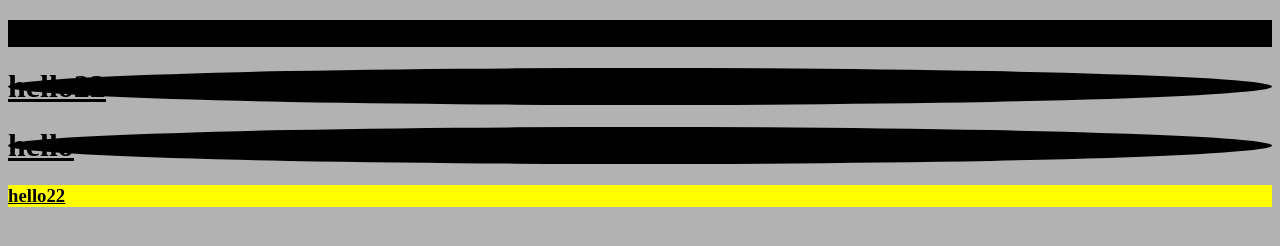
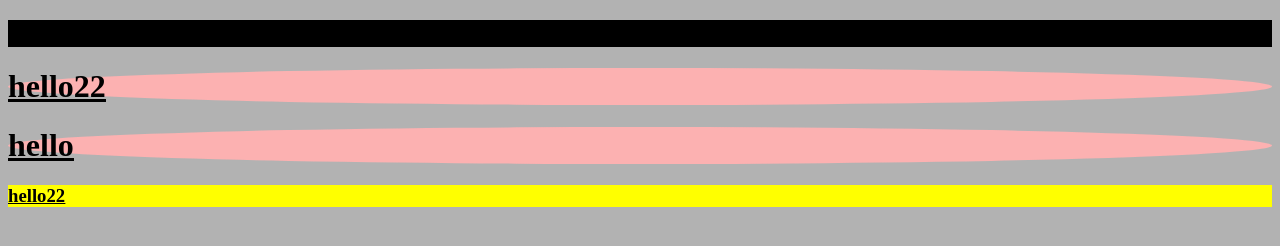
Before and after one commit to irinagrishkevich/branch, a plain HTML site: page index.html in a window 1280 px wide. Drawn offline with Linux system fonts and the light colour scheme.

Commit message:
change bg h1

```diff
--- a/css/style.css
+++ b/css/style.css
@@ -5,7 +5,8 @@
 }
 
 h1{
-    background: #000000;
+    background: #fcb1b1;
+    text-transform: none;
     display: block;
     border-radius:50%;
     text-decoration: underline;
```
